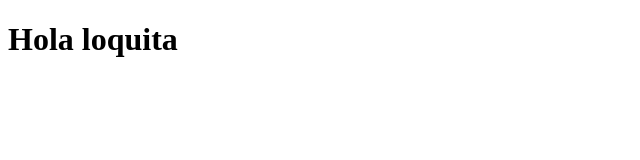
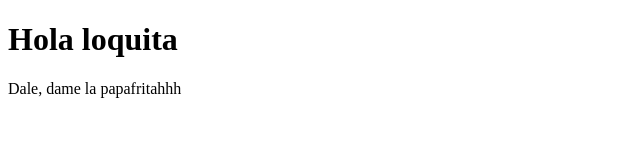
Before and after one commit to franciscomeulen1/primer-repo-git, a plain HTML site: page index.html in a window 1280 px wide. Shown: the whole page, without its empty margins (0-640 px from the left). Drawn offline with Linux system fonts and the light colour scheme.

Commit message:
Agregamos texto en parrafo

```diff
--- a/index.html
+++ b/index.html
@@ -8,5 +8,6 @@
 </head>
 <body>
     <h1>Hola loquita</h1>
+    <p>Dale, dame la papafritahhh</p>
 </body>
 </html>
```
